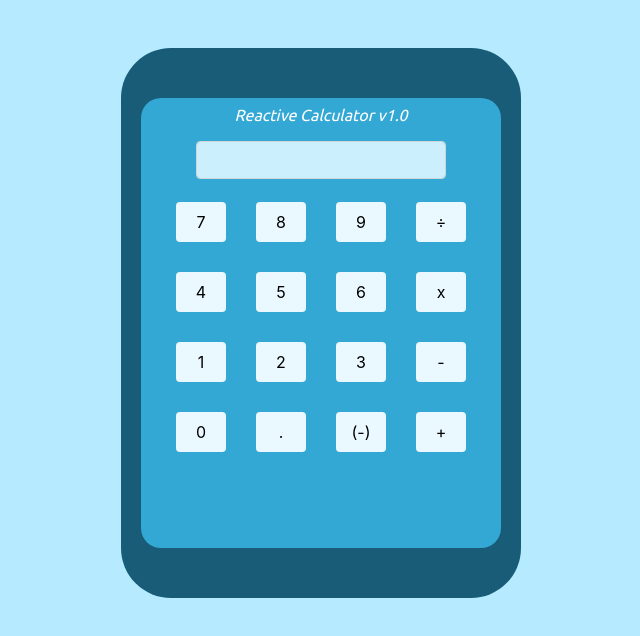
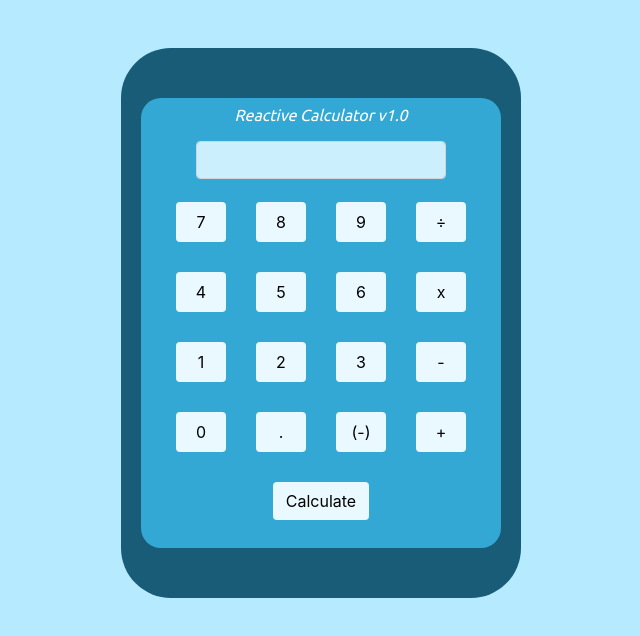
Before and after one commit to Joeseff6/Reactive-Calculator, a React (Create React App) app: page / in a window 1280 px wide. Shown: the top 636 px of the page, without its empty margins (319-959 px from the left). Built offline with nearby package versions, Linux system fonts and the light colour scheme; the HTML template or start-up script is replaced by a standard one.

Commit message:
Added enter button, styled enter button

```diff
--- a/src/App.css
+++ b/src/App.css
@@ -34,3 +34,8 @@ body {
   width: 50px;
   height: 40px;
 }
+
+.btn.enter-button {
+  background-color: #EAF9FF;
+  margin: 15px 15px 15px 15px;
+}
--- a/src/App.js
+++ b/src/App.js
@@ -30,6 +30,9 @@ function App() {
                 return  <button className="btn input-button" key={char}>{char}</button>
               })}
             </div>
+            <div className="row justify-content-center">
+              <button className="btn enter-button">Calculate</button>
+            </div>
           </div>
         </div>
       </div>
```
